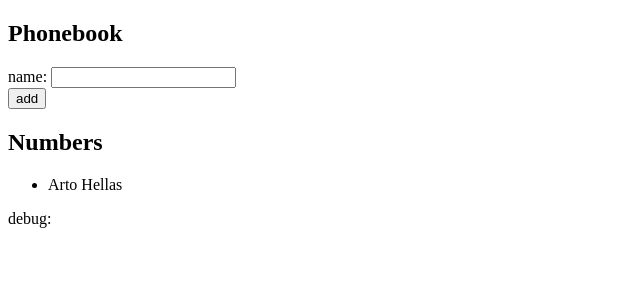
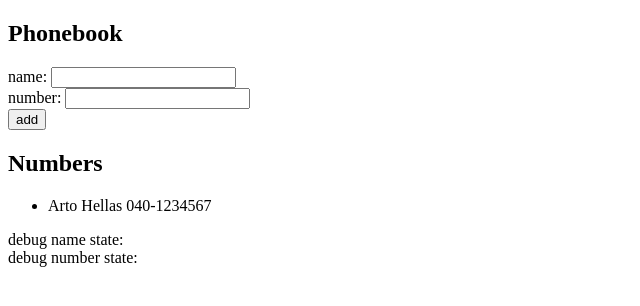
Before and after one commit to Nate1809/Full-Stack-Open-submissions, a React (Vite) app in the folder part2/phonebook/: page / in a window 1280 px wide. Shown: the top 306 px of the page, without its empty margins (0-640 px from the left). Built offline with nearby package versions, Linux system fonts and the light colour scheme.

Commit message:
2.8 Add number

```diff
--- a/part2/phonebook/src/App.jsx
+++ b/part2/phonebook/src/App.jsx
@@ -1,60 +1,79 @@
-import { useState } from 'react'
-import Number from './components/Number'
-
+import { useState } from "react";
+import Number from "./components/Number";
 
 const App = () => {
   const [persons, setPersons] = useState([
-    { name: 'Arto Hellas' }
-  ])
-  const [newName, setNewName] = useState('')
+    {
+      name: "Arto Hellas",
+      number: "040-1234567"
+    }
+  ]);
+  const [newName, setNewName] = useState("");
+  const [newNumber, setNewNumber] = useState("");
 
-  const addName = (event) => {
-    event.preventDefault()
+  const addContact = (event) => {
+    event.preventDefault();
     const nameObject = {
-      name: newName
+      name: newName,
+      number: newNumber
+    };
+    // Check if name already exists
+    const personNames = persons.map((person) => person.name);
+    if (personNames.includes(newName)) {
+      console.log(`${newName} already in Phonebook`);
+      alert(`${newName} is already added to phonebook`);
+      return;
     }
-    // Check if name already exists
-    const personNames = persons.map(person => person.name)
-    if (personNames.includes(newName)) {
-      console.log(`${newName} already in Phonebook`)
-      alert(`${newName} is already added to phonebook`)
-    } else {
-      // add new name to state
-      setPersons(persons.concat(nameObject))
-      // reset newName state
-      setNewName('')
-    }
-  }
+
+    // add new name to state
+    setPersons(persons.concat(nameObject));
+    // reset newName and newNUmber state
+    setNewName("");
+    setNewNumber("");
+  };
 
   const handleNameChange = (event) => {
     // console.log(event.target.value)
-    setNewName(event.target.value)
-  }
+    setNewName(event.target.value);
+  };
+
+  const handleNumberChange = (event) => {
+    // console.log(event.target.value)
+    setNewNumber(event.target.value);
+  };
 
   return (
     <div>
+      {/* Header */}
       <h2>Phonebook</h2>
-      <form onSubmit={addName}>
+
+      {/* Form */}
+      <form onSubmit={addContact}>
         <div>
-          name: <input
-            value={newName}
-            onChange={handleNameChange}
-          />
+          name: <input value={newName} onChange={handleNameChange} />
+        </div>
+        <div>
+          number: <input value={newNumber} onChange={handleNumberChange} />
         </div>
         <div>
           <button type="submit">add</button>
         </div>
       </form>
+
+      {/* Phonebook */}
       <h2>Numbers</h2>
-        <ul>
-          {persons.map(person =>
-            <Number key={person.name} person={person} />
-          )}
-        </ul>
+      <ul>
+        {persons.map((person) => (
+          <Number key={person.name} person={person} />
+        ))}
+      </ul>
 
-      <div>debug: {newName}</div>
+      {/*  DEBUG SHOWW STATES */}
+      <div>debug name state: {newName}</div>
+      <div>debug number state: {newNumber}</div>
+
     </div>
-  )
-}
+  );
+};
 
-export default App
+export default App;
--- a/part2/phonebook/src/components/Number.jsx
+++ b/part2/phonebook/src/components/Number.jsx
@@ -1,5 +1,5 @@
 const Number = ({person}) => {
-    return <li>{person.name}</li>
+    return <li>{person.name} {person.number}</li>
 }
 
 export default Number
```
